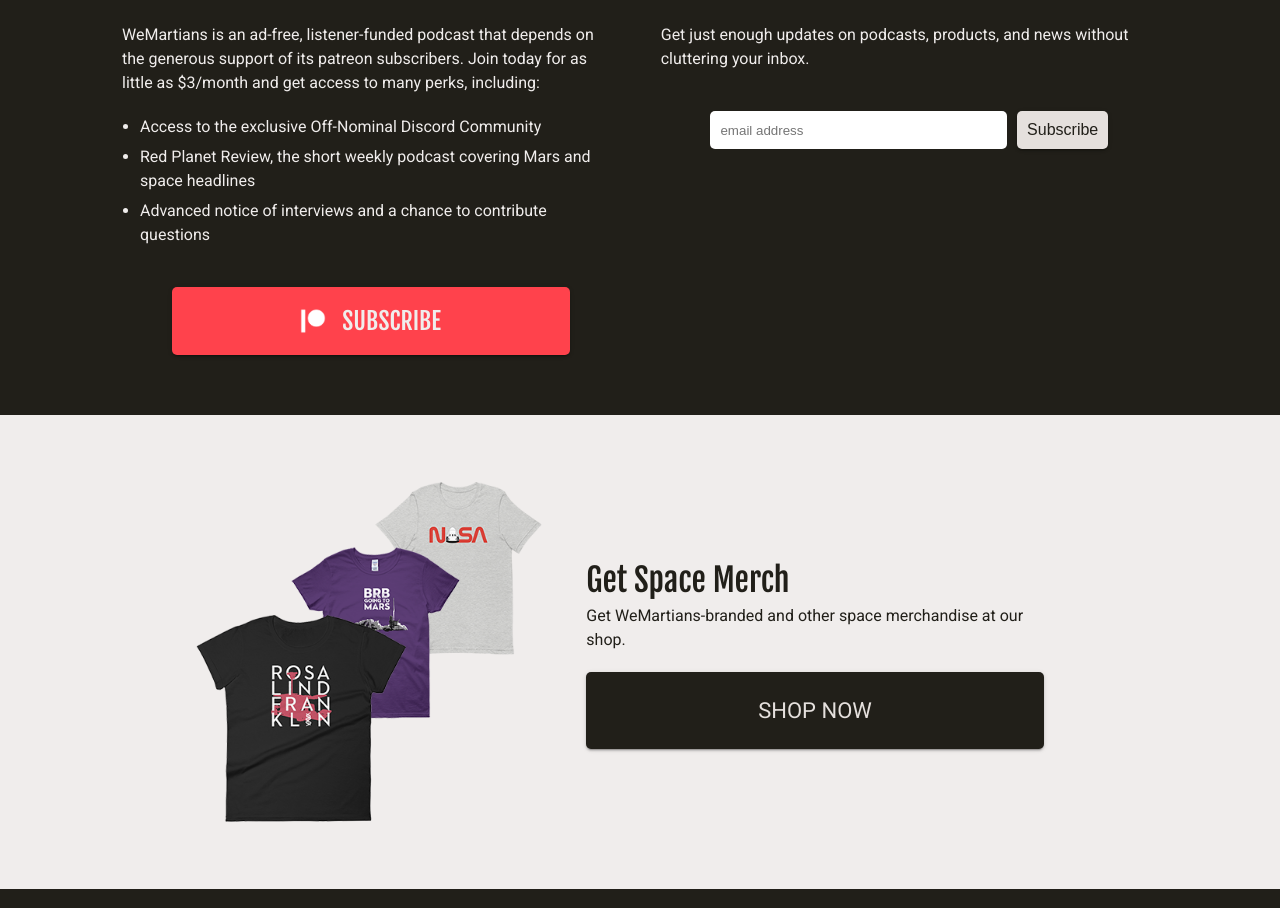
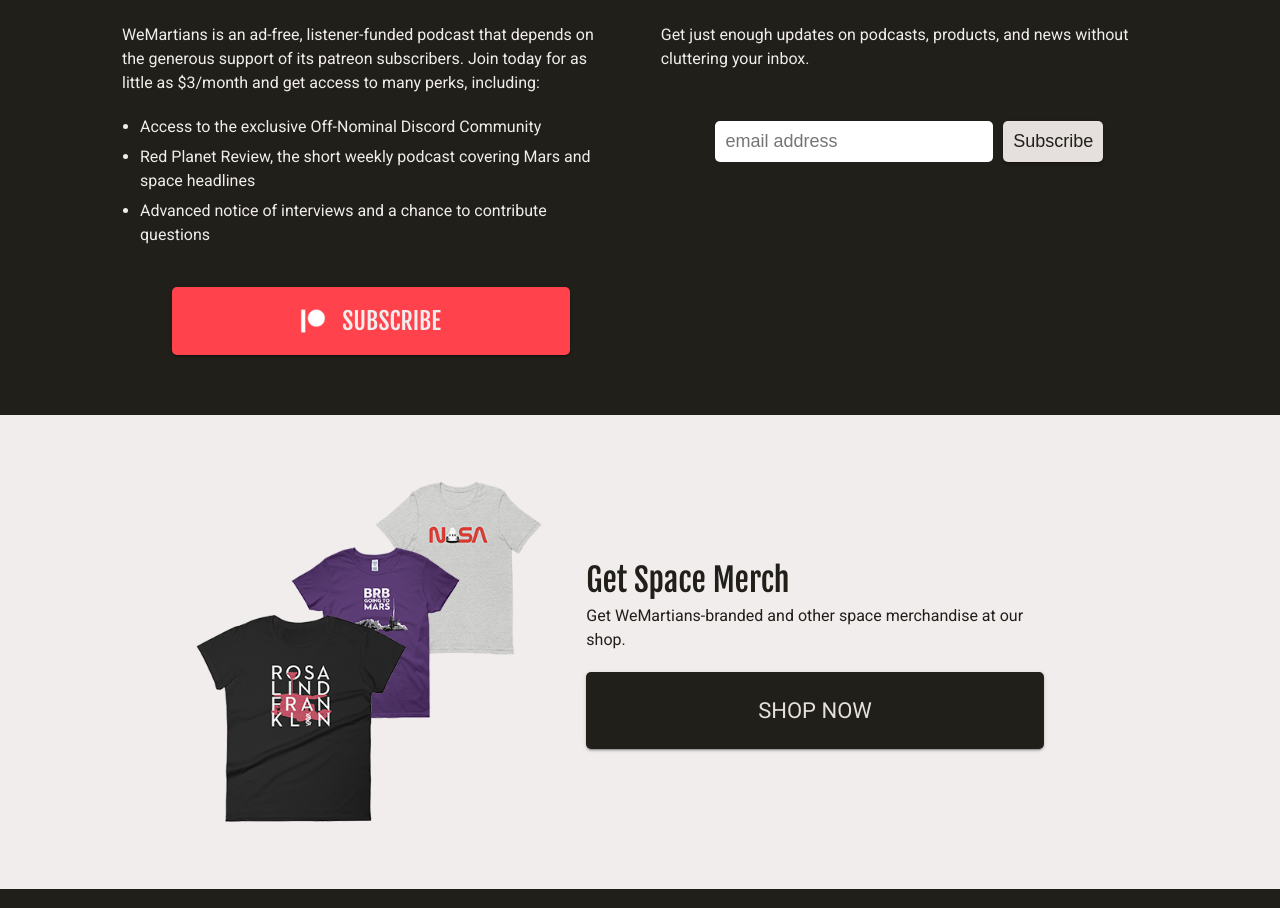
Before and after one commit to mendahu/wemartians, a Next.js app: page / in a window 1280 px wide. Shown: the part 892-1800 px from the top of the page. Built offline with nearby package versions, Linux system fonts and the light colour scheme.

Commit message:
fix styling on mailchimp form

```diff
--- a/src/components/MailchimpForm/MailchimpForm.tsx
+++ b/src/components/MailchimpForm/MailchimpForm.tsx
@@ -25,7 +25,6 @@ export default function MailchimpForm(props: MailchimpFormProps) {
             onChange={(e) => setEmail(e.target.value)}
             value={email}
             name="EMAIL"
-            id="mce-EMAIL"
             placeholder={mailchimpFormCopy.formPlaceholder}
             required
             className={styles.formInput}
@@ -42,13 +41,12 @@ export default function MailchimpForm(props: MailchimpFormProps) {
               value={falseForm}
             />
           </div>
-          <div>
+          <div className={styles.subscribeButtonContainer}>
             <input
               className={styles.subscribeButton}
               type="submit"
               value={mailchimpFormCopy.cta.label}
               name="subscribe"
-              id="mc-embedded-subscribe"
             />
           </div>
         </div>
--- a/src/components/MailchimpForm/styles/MailchimpForm.module.css
+++ b/src/components/MailchimpForm/styles/MailchimpForm.module.css
@@ -10,20 +10,27 @@
 
 .inputContainer {
   display: flex;
+  flex-wrap: wrap;
+  justify-content: flex-end;
 }
 
 .formInput {
+  margin: 1rem 0.5rem 0rem 0.5rem;
   padding: 1rem;
+  font-size: 1.8rem;
   flex-grow: 1;
   border: none;
   border-radius: 5px;
 }
 
+.subscribeButtonContainer {
+  margin: 1rem 0.5rem 0rem 0.5rem;
+}
+
 .subscribeButton {
   padding: 1rem;
-  margin-left: 1rem;
   border-radius: 5px;
-  font-size: 1.6rem;
+  font-size: 1.8rem;
   border: none;
   box-shadow: 0px 3px 1px -2px rgba(0, 0, 0, 0.2),
     0px 2px 2px 0px rgba(0, 0, 0, 0.14), 0px 1px 5px 0px rgba(0, 0, 0, 0.12);
```
